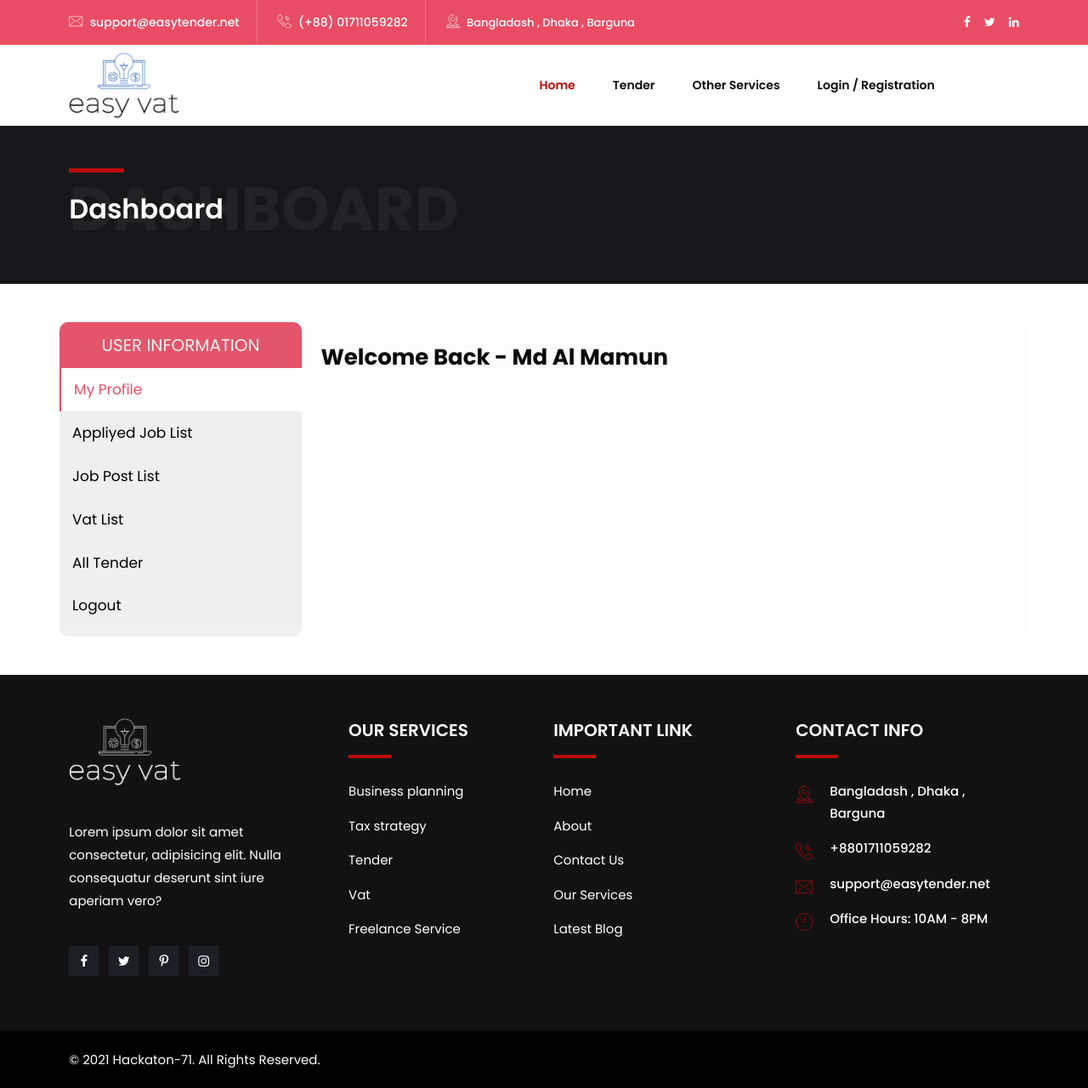
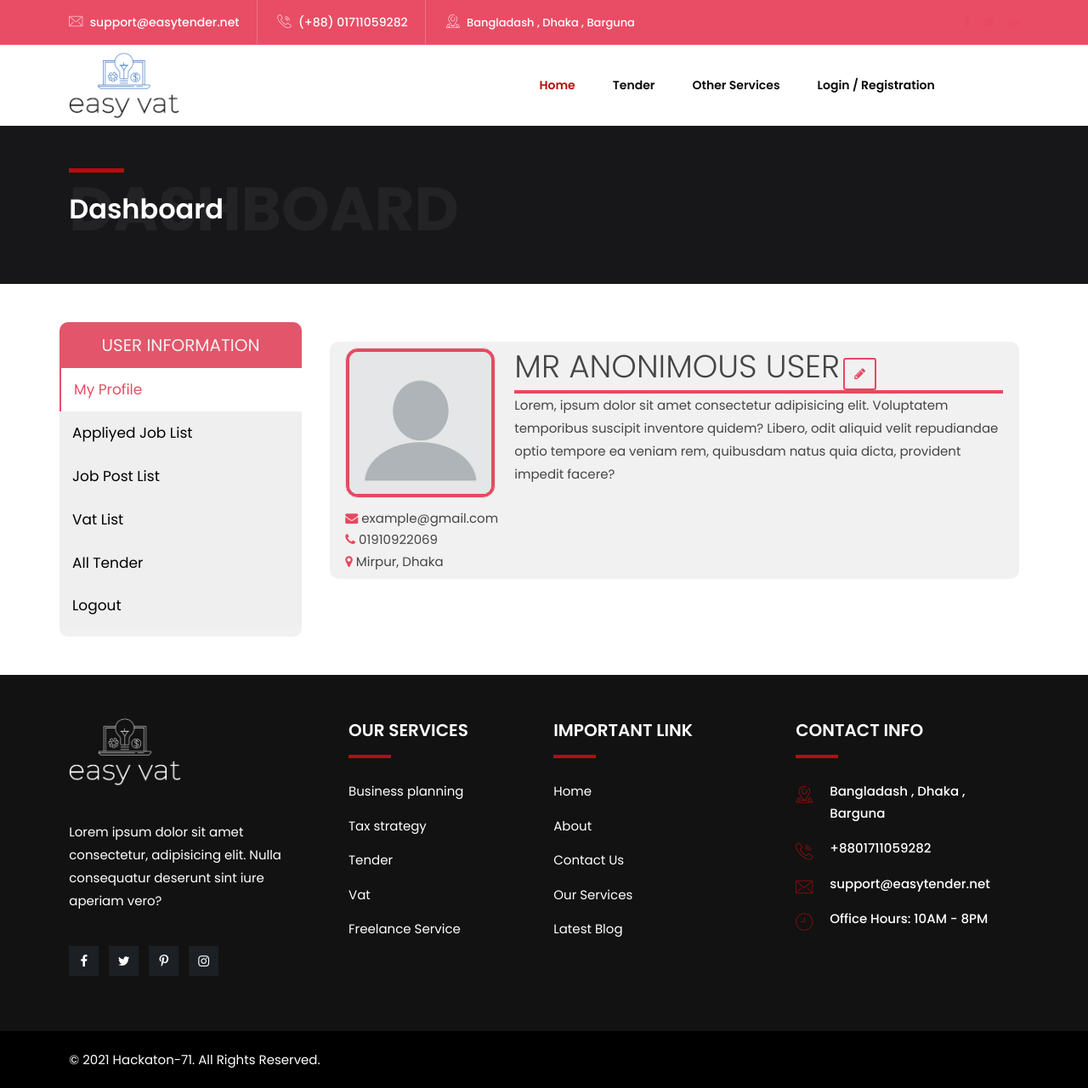
Before and after one commit to alauddinjahin/Easytender-projects, a Laravel app: page /myaccount in a window 1280 px wide. Shown: the whole page at 85% size. Run offline with Laravel 9, Linux system fonts and the light colour scheme; some libraries are stand-ins or nearby versions.

Commit message:
profile UI

```diff
--- a/public/backend/css/user-dashboard.css
+++ b/public/backend/css/user-dashboard.css
@@ -35,10 +35,14 @@
 /* Style the tab content */
 .tabcontent {
   padding: 0px 12px;
-  border-left: none;
-  background-color: #fdfdfd;
+  border: none;
+
 }
-
+.profile-content{
+  background-color: #f2f1f1;
+  margin-left: 10px;
+  border-radius: 10px;
+}
 .tab-menu{
   padding: 0;
 }
@@ -72,3 +76,20 @@
   text-decoration: none;
   background-color: #fff;
 }
+
+.fa{
+  color: #e74960;
+}
+.profile-image img{
+  background: #e74960;
+  border-radius: 15px;
+}
+.line{
+  border:2px solid #e74960
+}
+
+.btn-profile-edit{
+  border: 2px solid #e74960;
+  border-radius: 3px;
+
+}
--- a/resources/views/frontend/pages/myaccount/userdashboard.blade.php
+++ b/resources/views/frontend/pages/myaccount/userdashboard.blade.php
@@ -33,7 +33,23 @@
             </div>
 
             <div id="my-profile" class="tabcontent col-9 px-4 py-4">
-                    <h4>Welcome Back - <span>Md Al Mamun</span></h4>
+                <div class="row profile-content p-2">
+                    <div class="col-md-3 profile-image" >
+                        <img src="{{asset('/backend/images/users/demo_user.webp')}}" class="img-thumbnail" alt="My Photo" >
+                    </div>
+                    <div class="col-md-9">
+                        <span class="text-uppercase display-6">Mr Anonimous User</span>
+                        <button class="btn btn-profile-edit"><i class="fa fa-pencil"></i> </button>
+
+                        <div class="line"></div>
+                        <p>Lorem, ipsum dolor sit amet consectetur adipisicing elit. Voluptatem temporibus suscipit inventore quidem? Libero, odit aliquid velit repudiandae optio tempore ea veniam rem, quibusdam natus quia dicta, provident impedit facere?</p>
+                    </div>
+                    <div class="col-md-12 user-short-info">
+                        <span><i class="fa fa-envelope"> </i> example@gmail.com</span><br>
+                        <span><i class="fa fa-phone"> </i> 01910922069</span><br>
+                        <span><i class="fa fa-map-marker"> </i> Mirpur, Dhaka</span>
+                    </div>
+                </div>
             </div>
             <div class="tabcontent col-9 px-4 py-4" id="applied-job">
                 <div class="table-responsive">
```
Also changed, not shown: public/backend/images/users/demo_user.webp (added).
